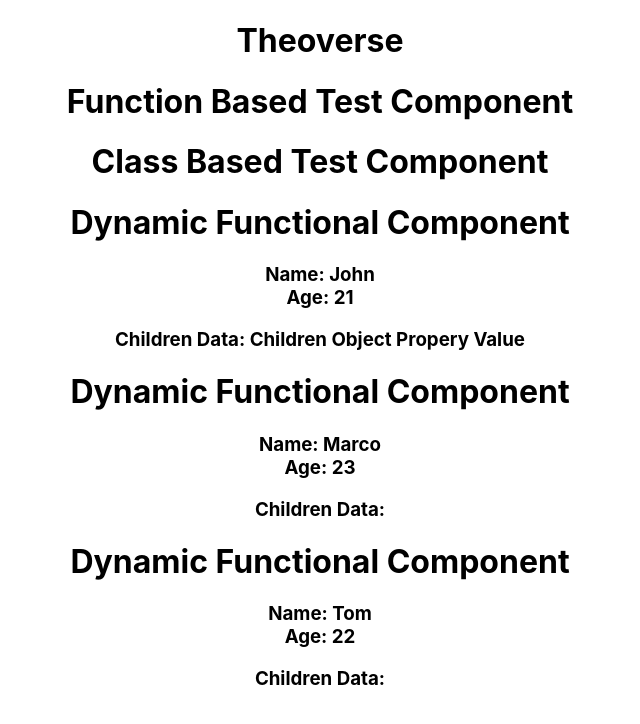
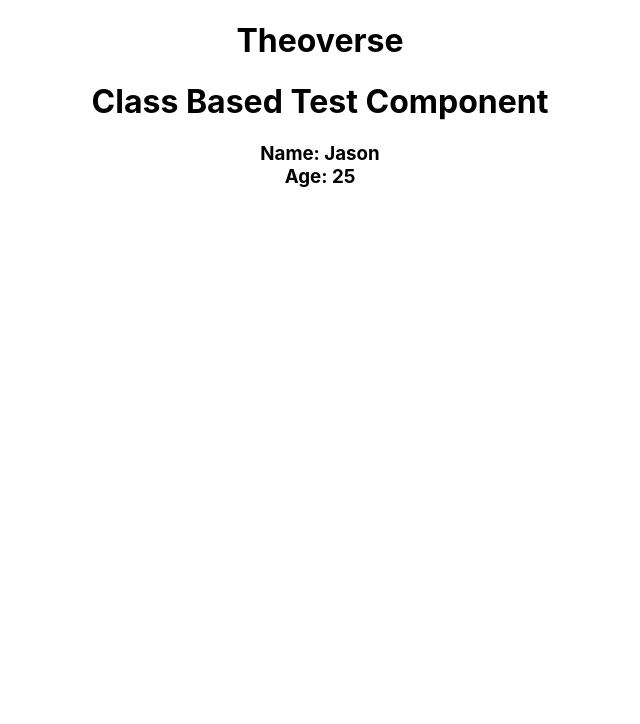
Before and after one commit to theoverse/gsw_react, a React (Create React App) app: page / in a window 1280 px wide. Shown: the top 724 px of the page, without its empty margins (320-960 px from the left). Built offline with nearby package versions, Linux system fonts and the light colour scheme.

Commit message:
working with dynamic class components

```diff
--- a/src/DynamicFuncComp.jsx
+++ b/src/DynamicFuncComp.jsx
@@ -6,9 +6,9 @@ let DynamicFuncComp = (props) => {
     console.log(props)
     return (
         <div className='App'>
-            <h1>Dynamic Functional Component</h1>
+            {/* <h1>Dynamic Functional Component</h1>
             <h3> Name: {props.name} <br /> Age: {props.age}</h3>
-            <h3> Children Data: {props.children}</h3>
+            <h3> Children Data: {props.children}</h3> */}
         </div>
     )
 }
--- a/src/Person.jsx
+++ b/src/Person.jsx
@@ -3,10 +3,16 @@ import './App.css';
 
 // calss component
 export class Person extends Component {
+
+    constructor(props) {
+        super(props)
+    }
+
     render() {
         return (
             <div className='App'>
                 <h1>Class Based Test Component</h1>
+                <h3> Name: {this.props.name} <br /> Age: {this.props.age}</h3>
             </div>
         )
     }
--- a/src/TestComponent.jsx
+++ b/src/TestComponent.jsx
@@ -5,7 +5,7 @@ import './App.css';
 function TestComponent() {
     return (
         <div className='App'>
-            <h1>Function Based Test Component</h1>
+            {/* <h1>Function Based Test Component</h1> */}
         </div>
     )
 }
--- a/src/index.js
+++ b/src/index.js
@@ -11,7 +11,7 @@ ReactDOM.render(
   <React.StrictMode>
     <App />
     <TestComponent />
-    <Person />
+    <Person name="Jason" age="25" />
     {/* pass object property data */}
     <DynamicFuncComp name="John" age="21" > Children Object Propery Value </DynamicFuncComp>
     <DynamicFuncComp name="Marco" age="23" />
```
